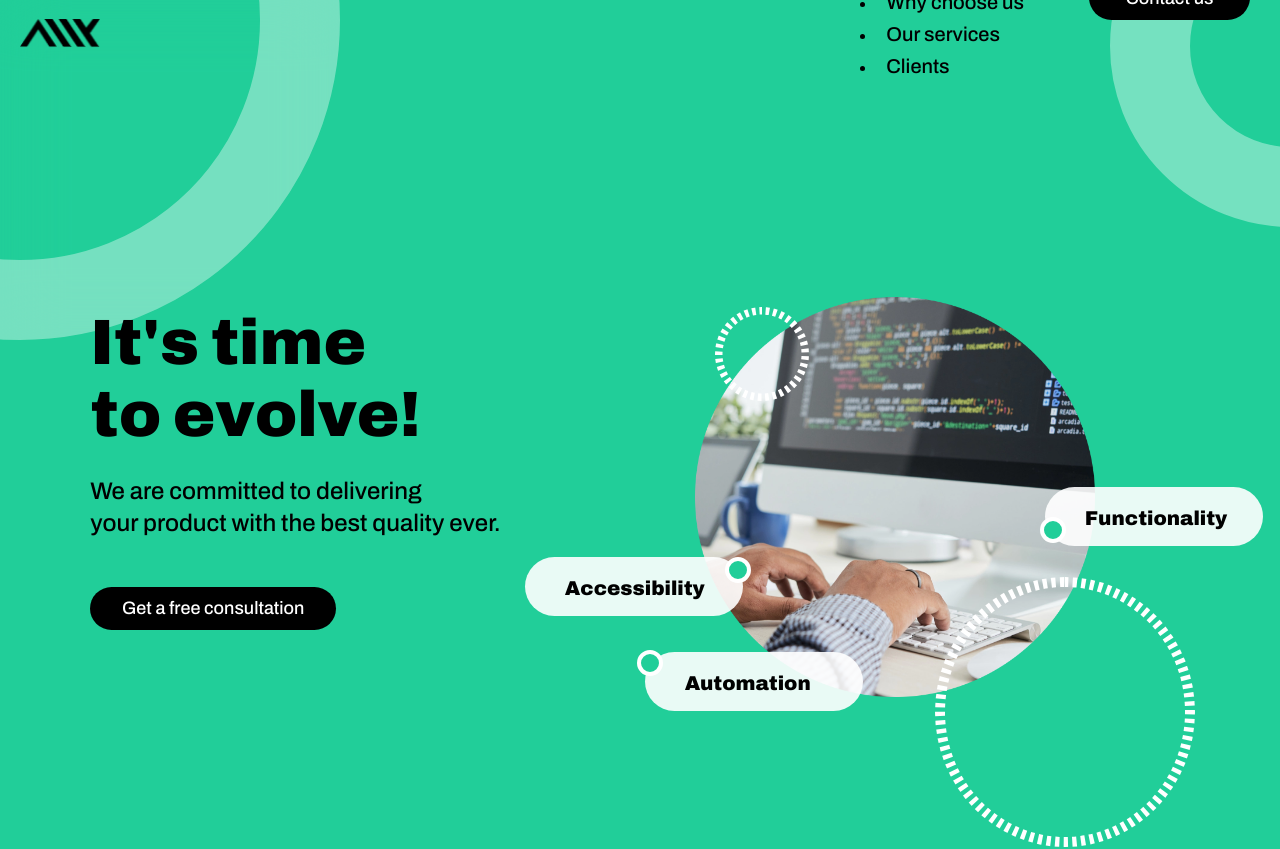
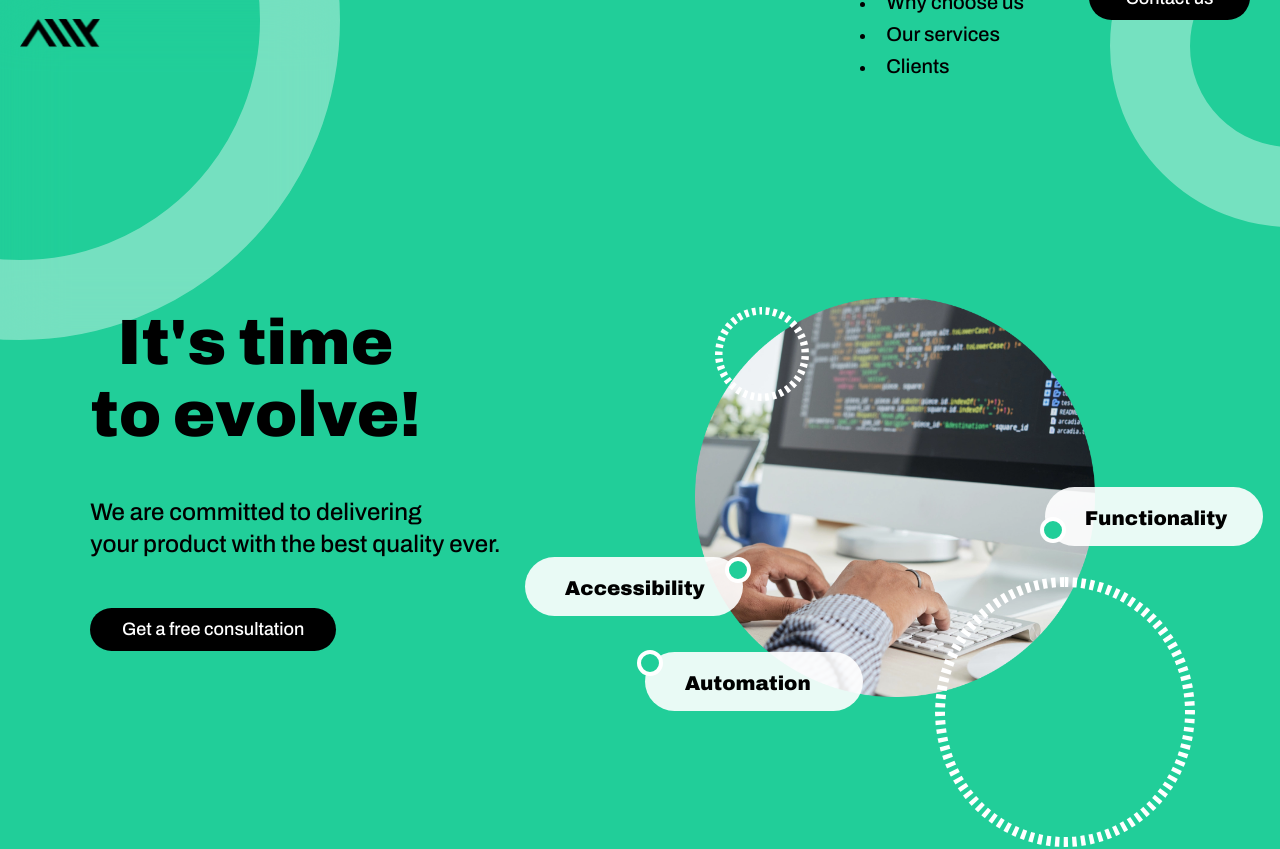
Before and after one commit to a11ysolutions/website, a React (Create React App) app: page / in a window 1280 px wide. Shown: the top 849 px of the page. Built offline with nearby package versions, Linux system fonts and the light colour scheme.

Commit message:
fix: add <h1> to PresentationSign title

```diff
--- a/src/Components/UI/PresentationSign/PresentationSign.js
+++ b/src/Components/UI/PresentationSign/PresentationSign.js
@@ -5,7 +5,7 @@ import { scrollToContactForm } from "../../Utils/Utils"
 
 function PresentationSign() {
     return <div className="presentation-sign">
-        <b>It's time <br />to evolve!</b>
+        <h1><b>It's time <br />to evolve!</b></h1>
 
         <p>
             We are committed to delivering <br />
```
